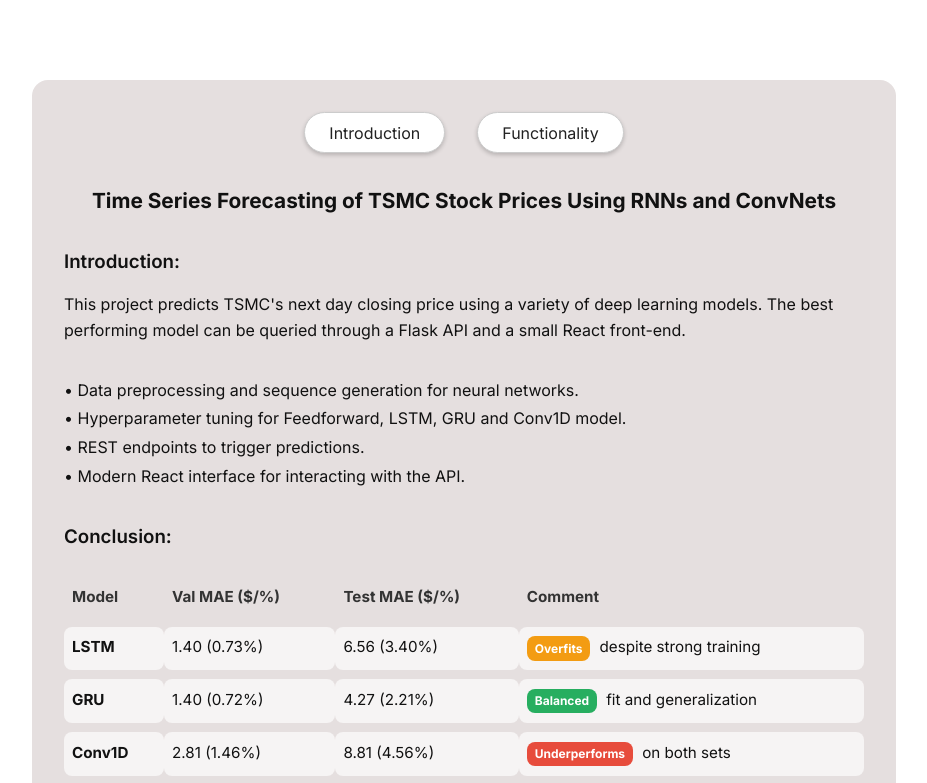
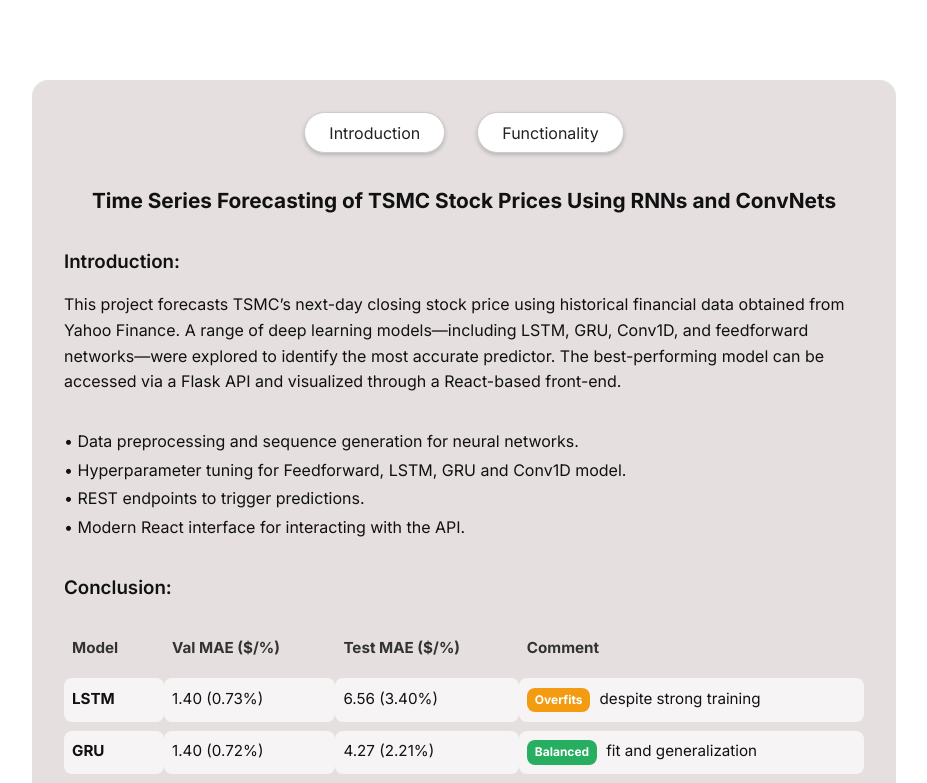
Before and after one commit to hungkaihsin/Time-Series-Forecasting-of-TSMC-Stock-Prices-Using-RNNs-and-ConvNets, a React (Vite) app in the folder frontend/: page /intro in a window 1280 px wide. Shown: the top 783 px of the page, without its empty margins (176-1103 px from the left). Built offline with nearby package versions, Linux system fonts and the light colour scheme.

Commit message:
fix: finialize

```diff
--- a/frontend/src/pages/IntroductionPage.jsx
+++ b/frontend/src/pages/IntroductionPage.jsx
@@ -17,8 +17,7 @@
       <section className="section">
         <h3>Introduction:</h3>
         <p>
-          This project predicts TSMC's next day closing price using a variety of deep learning models.
-          The best performing model can be queried through a Flask API and a small React front-end.
+          This project forecasts TSMC’s next-day closing stock price using historical financial data obtained from Yahoo Finance. A range of deep learning models—including LSTM, GRU, Conv1D, and feedforward networks—were explored to identify the most accurate predictor. The best-performing model can be accessed via a Flask API and visualized through a React-based front-end.
         </p>
       </section>
 
```
Also changed, not shown: 1 other file (tests, documents, lock files or other folders).
